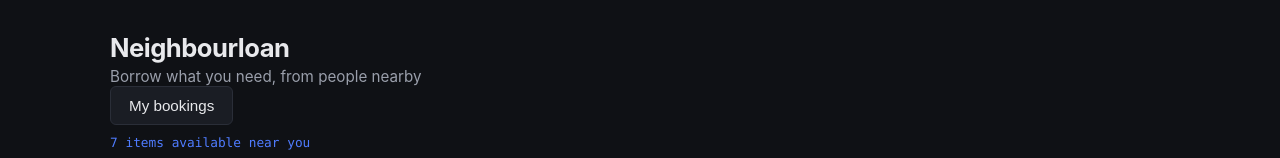
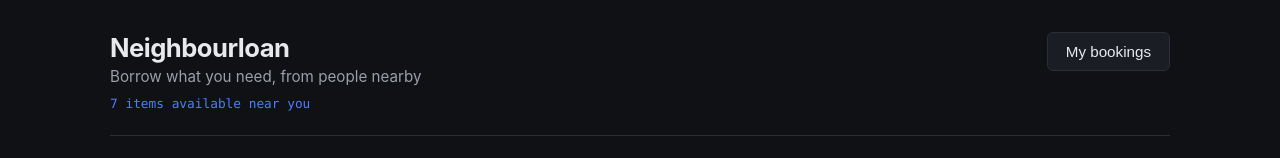
Before and after one commit to SIJABULILE-NCUBE/neighbourloan-capstone, a React (Vite) app: page / in a window 1280 px wide. Shown: the top 158 px of the page. Built offline with nearby package versions, Linux system fonts and the light colour scheme.

Commit message:
amend styles.css

```diff
--- a/src/styles.css
+++ b/src/styles.css
@@ -206,3 +206,27 @@ body {
 @media (max-width: 480px) {
   .browse__controls { flex-direction: column; }
 }
+/* ============================================================
+ * Header layout — logo/tagline on the left, My Bookings nav on
+ * the right, wrapping cleanly on narrow screens.
+ * ============================================================ */
+.app__header-row {
+  display: flex; justify-content: space-between; align-items: flex-start;
+  gap: 16px; flex-wrap: wrap;
+}
+
+/* ============================================================
+ * My Bookings screen
+ * ============================================================ */
+.booking-list { list-style: none; padding: 0; display: grid; gap: 10px; }
+.booking-list__item {
+  background: var(--color-surface); border: 1px solid var(--color-border);
+  border-radius: var(--radius); padding: 14px 16px;
+  display: flex; justify-content: space-between; align-items: center;
+}
+/* Reuses .badge from item cards but overrides position (item cards
+   position badges absolutely over an image; here it's inline) */
+.badge--confirmed {
+  position: static; background: var(--color-success); color: #062015;
+}
+.empty-state-text { color: var(--color-text-muted); padding: 20px 0; }
```
